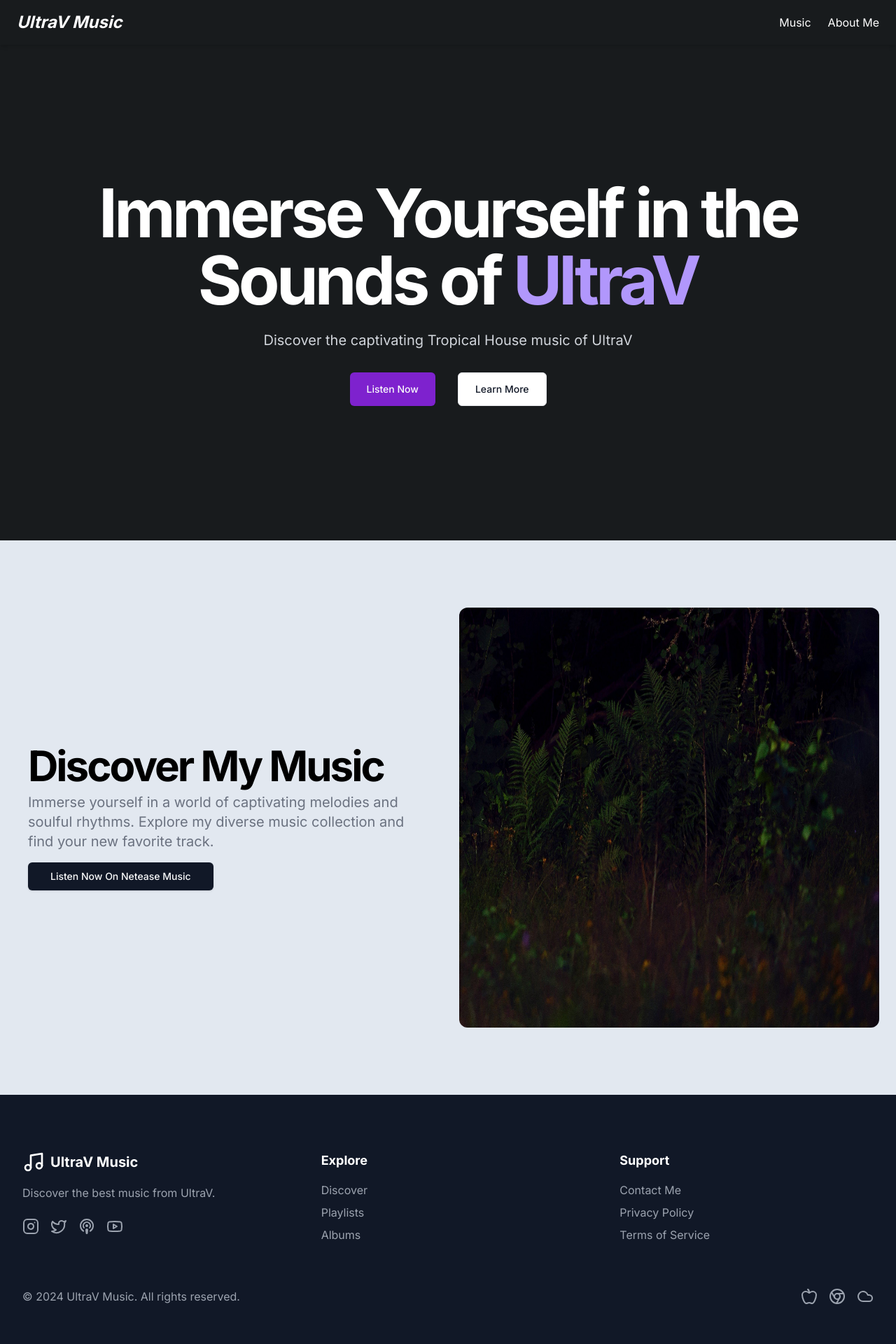
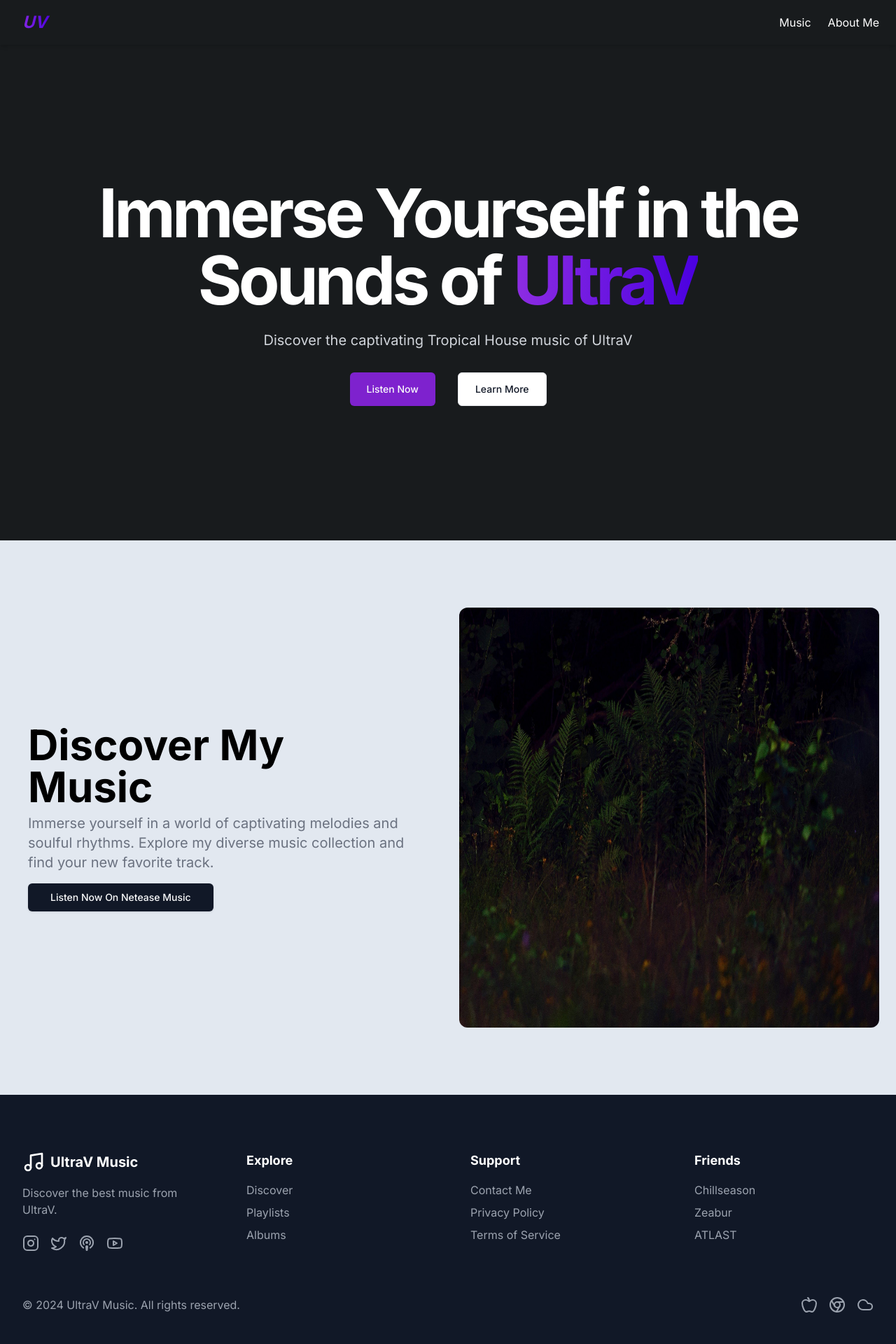
Before and after one commit to aircrushin/ultrav-music, a Next.js app: page / in a window 1280 px wide. Shown: the top 1920 px of the page at 70% size. Built offline with nearby package versions, Linux system fonts and the light colour scheme.

Commit message:
add friends list

```diff
--- a/src/app/globals.css
+++ b/src/app/globals.css
@@ -69,3 +69,9 @@ body {
 .animate-scale-in {
   animation: scaleIn 2s ease-in-out;
 }
+
+.text-gradient {
+  background: linear-gradient(90deg, #8e2de2, #4a00e0);
+  -webkit-background-clip: text;
+  -webkit-text-fill-color: transparent;
+}
--- a/src/components/footer.tsx
+++ b/src/components/footer.tsx
@@ -4,7 +4,7 @@ export default function Component() {
     return (
         <footer className="bg-gray-900 text-white py-12 md:py-16 lg:py-20">
             <div className="container mx-auto px-4 md:px-6 lg:px-8">
-                <div className="grid grid-cols-1 md:grid-cols-2 lg:grid-cols-3 gap-8 md:gap-12 lg:gap-16">
+                <div className="grid grid-cols-1 md:grid-cols-2 lg:grid-cols-4 gap-8 md:gap-12 lg:gap-16">
                     <div className="flex flex-col items-start">
                         <Link className="flex items-center space-x-2 mb-4" href="#">
                             <MusicIcon className="h-8 w-8" />
@@ -63,6 +63,26 @@ export default function Component() {
                             <li>
                                 <Link className="text-gray-400 hover:text-white" href="#">
                                     Terms of Service
+                                </Link>
+                            </li>
+                        </ul>
+                    </div>
+                    <div className="flex flex-col items-start">
+                        <h3 className="text-lg font-bold mb-4">Friends</h3>
+                        <ul className="space-y-2">
+                            <li>
+                                <Link className="text-gray-400 hover:text-white" href="https://chillseason.zeabur.app/">
+                                    Chillseason
+                                </Link>
+                            </li>
+                            <li>
+                                <Link className="text-gray-400 hover:text-white" href="https://zeabur.com/">
+                                    Zeabur
+                                </Link>
+                            </li>
+                            <li>
+                                <Link className="text-gray-400 hover:text-white" href="https://www.atlast.fm/">
+                                ATLAST
                                 </Link>
                             </li>
                         </ul>
--- a/src/components/header.tsx
+++ b/src/components/header.tsx
@@ -9,7 +9,7 @@ export default function Header() {
     <header className="relative flex items-center justify-between px-6 py-4 bg-[#181b1d] text-white shadow-md">
       <div className="flex items-center">
         <Link href="/">
-          <div className="text-2xl font-bold italic">UltraV Music</div>
+          <div className="text-2xl font-bold italic text-gradient px-2 hover:scale-105">UV</div>
         </Link>
       </div>
       <nav className="hidden md:flex items-center space-x-6">
--- a/src/components/hero.tsx
+++ b/src/components/hero.tsx
@@ -1,5 +1,6 @@
 // components/Hero.js
 import Typewriter from './Typewriter';
+import Link from "next/link";
 export default function Hero() {
   return (
     <div className="bg-[#181b1d]">
@@ -8,20 +9,22 @@ export default function Hero() {
           <div className="flex flex-col items-center space-y-8 text-center">
             <div className="space-y-6">
               <h1 className="text-5xl sm:text-6xl md:text-7xl lg:text-8xl font-bold tracking-tighter animate-scale-in lg:max-w-5xl max-w-2xl">
-                Immerse Yourself in the Sounds of <span className='text-[#b197fc]'>UltraV</span>
+                Immerse Yourself in the Sounds of <span className='text-gradient'>UltraV</span>
               </h1>
               <p className="mx-auto max-w-[700px] text-gray-300 md:text-xl animate-fade-in">
                 <Typewriter text="Discover the captivating Tropical House music of UltraV" speed={30} />
               </p>
             </div>
             <div className="mt-8 flex space-x-8">
-          <button className="inline-flex h-12 items-center justify-center rounded-md bg-purple-700 px-6 py-3 text-sm font-medium text-gray-50 shadow-sm transition-colors hover:bg-purple-800/90 focus-visible:outline-none focus-visible:ring-1 focus-visible:ring-gray-950 disabled:pointer-events-none disabled:opacity-50 dark:bg-gray-50 dark:text-gray-900 dark:hover:bg-gray-50/90 dark:focus-visible:ring-gray-300">
-            Listen Now
-          </button>
-          <button className="inline-flex h-12 items-center justify-center rounded-md border text-gray-900 bg-white px-6 py-3 text-sm font-medium shadow-sm transition-colors hover:bg-gray-300 hover:text-gray-900 focus-visible:outline-none focus-visible:ring-1 focus-visible:ring-gray-950 disabled:pointer-events-none disabled:opacity-50 dark:border-gray-800 dark:bg-gray-950 dark:hover:bg-gray-800 dark:hover:text-gray-50 dark:focus-visible:ring-gray-300">
-            Learn More
-          </button>
-        </div>
+              <Link href="https://music.163.com/#/artist?app_version=9.0.80&id=12120673&dlt=0846" target="_blank">
+                <button className="inline-flex h-12 items-center justify-center rounded-md bg-purple-700 px-6 py-3 text-sm font-medium text-gray-50 shadow-sm transition-colors hover:bg-purple-800/90 focus-visible:outline-none focus-visible:ring-1 focus-visible:ring-gray-950 disabled:pointer-events-none disabled:opacity-50 dark:bg-gray-50 dark:text-gray-900 dark:hover:bg-gray-50/90 dark:focus-visible:ring-gray-300">Listen Now
+                </button>
+              </Link>
+              <Link href="/#music-section">
+                <button className="inline-flex h-12 items-center justify-center rounded-md border text-gray-900 bg-white px-6 py-3 text-sm font-medium shadow-sm transition-colors hover:bg-gray-300 hover:text-gray-900 focus-visible:outline-none focus-visible:ring-1 focus-visible:ring-gray-950 disabled:pointer-events-none disabled:opacity-50 dark:border-gray-800 dark:bg-gray-950 dark:hover:bg-gray-800 dark:hover:text-gray-50 dark:focus-visible:ring-gray-300">Learn More
+                </button>
+              </Link>
+            </div>
           </div>
         </div>
       </section>
--- a/src/components/music.tsx
+++ b/src/components/music.tsx
@@ -41,7 +41,7 @@ export default function Music() {
           <div className="grid gap-6 lg:grid-cols-[1fr_400px] lg:gap-12 xl:grid-cols-[1fr_600px]">
             <div className="flex flex-col justify-center space-y-4 px-4">
               <div className="space-y-2">
-                <h1 className="text-3xl font-bold tracking-tighter sm:text-5xl xl:text-6xl/none">
+                <h1 className="text-3xl font-bold sm:text-5xl xl:text-6xl/none">
                   Discover My Music
                 </h1>
                 <p className="max-w-[600px] text-gray-500 md:text-xl dark:text-gray-400">
```
